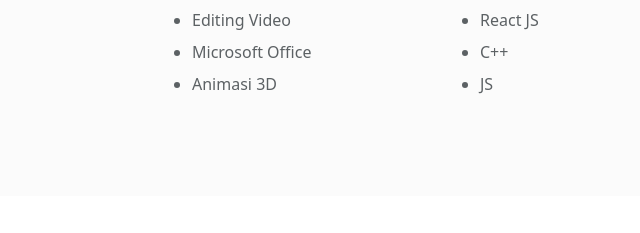
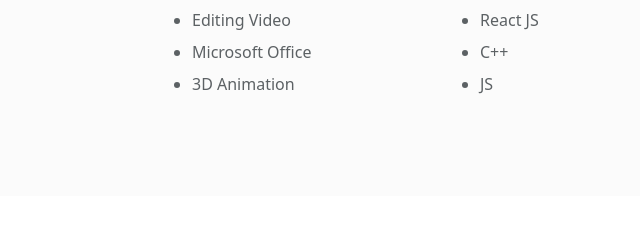
Before and after one commit to fathiirmaulanaa/My-Web, a plain HTML site: page index.html in a window 1280 px wide. Shown: the part 2028-2261 px from the top of the page, 488-1128 px from the left. Drawn offline with Linux system fonts and the light colour scheme.

Commit message:
update index.html

```diff
--- a/index.html
+++ b/index.html
@@ -142,7 +142,7 @@
             <li>Design</li>
             <li>Editing Video</li>
             <li>Microsoft Office</li>
-            <li>Animasi 3D</li>
+            <li>3D Animation</li>
           </ul>
 
           <ul>
```
